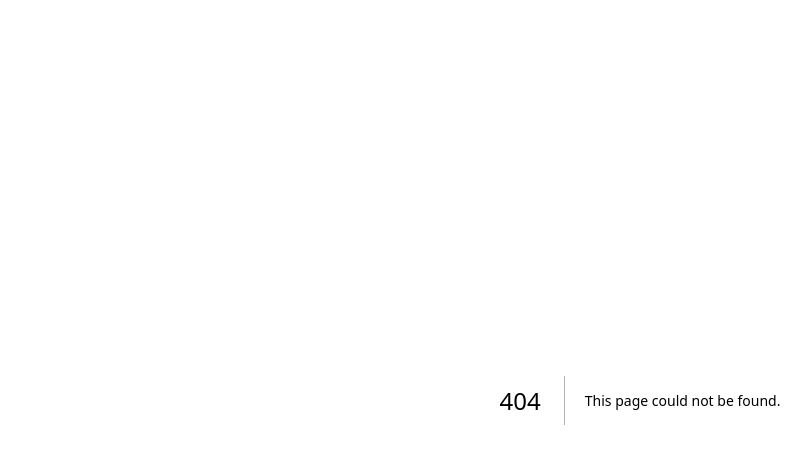
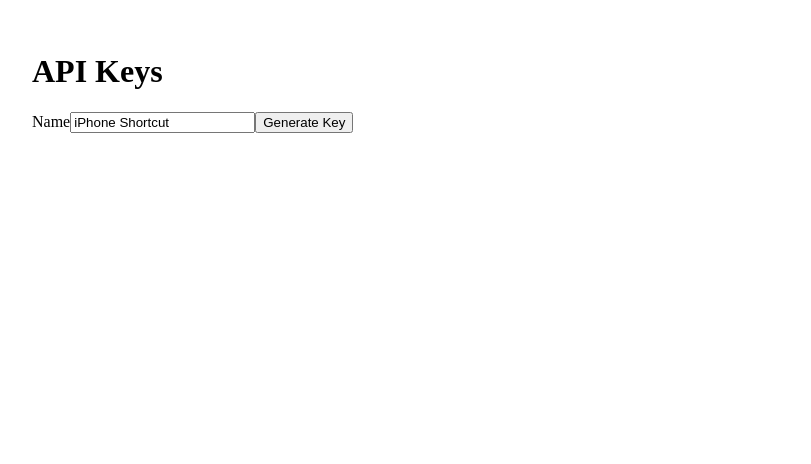
Before and after one commit to msawad08/my-home, a Next.js app: page /apikeys in a window 1280 px wide. Before the commit this address had no page. Shown: the top 464 px of the page, without its empty margins (0-811 px from the left). Built offline with nearby package versions, Linux system fonts and the light colour scheme.

Commit message:
feat(ui): add API keys admin page

```diff
--- /dev/null
+++ b/pages/apikeys.tsx
@@ -0,0 +1,30 @@
+import { useState } from 'react';
+
+export default function ApiKeysPage() {
+  const [key, setKey] = useState<string | null>(null);
+  const [name, setName] = useState('iPhone Shortcut');
+
+  async function createKey() {
+    const res = await fetch('/api/auth/apikey', { method: 'POST', headers: { 'Content-Type': 'application/json' }, body: JSON.stringify({ name }) });
+    const data = await res.json();
+    if (data.success) setKey(data.key);
+  }
+
+  return (
+    <main style={{ padding: 24 }}>
+      <h1>API Keys</h1>
+      <div>
+        <label>Name</label>
+        <input value={name} onChange={e => setName(e.target.value)} />
+        <button onClick={createKey}>Generate Key</button>
+      </div>
+      {key && (
+        <div>
+          <h3>New Key</h3>
+          <pre style={{ background: '#f6f8fa', padding: 8 }}>{key}</pre>
+          <p>Store this value securely; it will not be shown again.</p>
+        </div>
+      )}
+    </main>
+  );
+}
```
